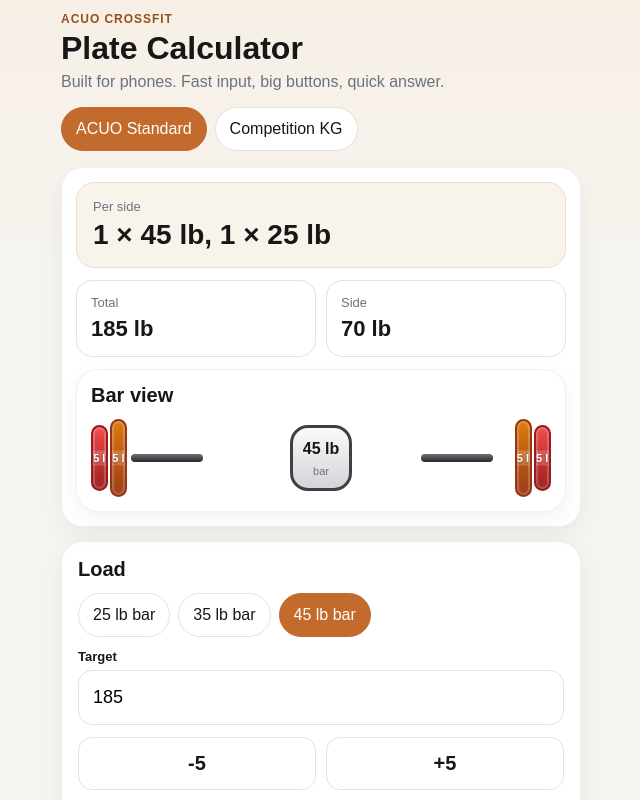
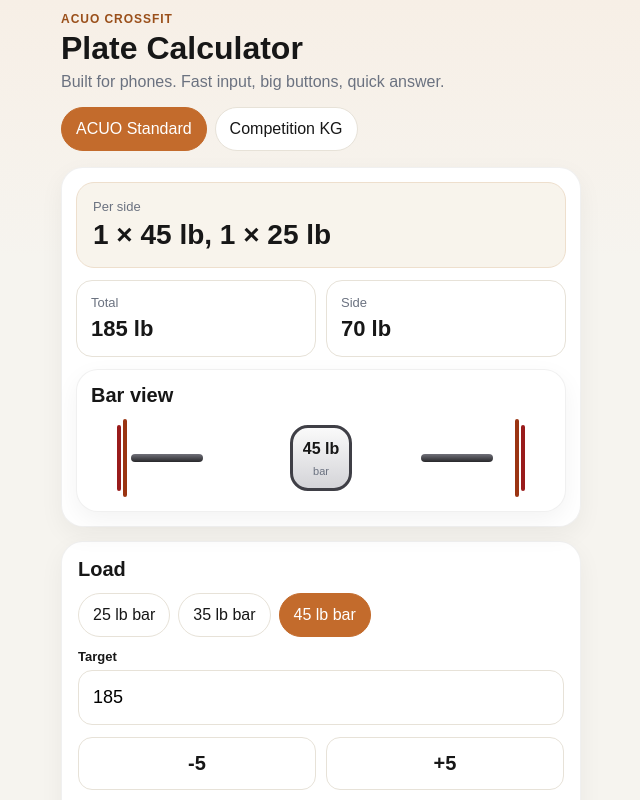
Before and after one commit to jdnipp/Plate_Calc_mobile_v2, a React (Vite) app: page / in a window 1280 px wide. Shown: the top 800 px of the page, without its empty margins (319-959 px from the left). Built offline with nearby package versions, Linux system fonts and the light colour scheme.

Commit message:
Adjust plate radius and refine plate-label styles

```diff
--- a/src/styles.css
+++ b/src/styles.css
@@ -2,7 +2,7 @@
 :root{
   --bg:#f6f4ef;--card:#ffffff;--text:#171717;--muted:#6b7280;--line:#e7e2d8;
   --brand:#c36b2c;--brand-dark:#9a4f1a;
-  --plate-radius:10px;
+  --plate-radius:5px;
   --success-bg:#ecfdf5;--success-line:#a7f3d0;--success-text:#065f46;
   --warn-bg:#fffbeb;--warn-line:#fcd34d;--warn-text:#92400e;
 }
@@ -69,7 +69,8 @@ h1{margin:0;font-size:32px}
 .plate-side{display:flex;align-items:center;gap:2px;min-width:0}
 .plate-side:first-child{justify-content:flex-end}
 .plate{
-  width:clamp(45px,8vw,45px);
+  /*width:clamp(45px,8vw,45px);*/
+  width:clamp(45px);
   border-radius:var(--plate-radius);
   border:2px solid #b8a998;
   display:flex;align-items:center;justify-content:center;
@@ -78,7 +79,7 @@ h1{margin:0;font-size:32px}
 }
 /*.plate.realistic::before{content:"";position:absolute;inset:14% 18%;border:2px solid rgba(255,255,255,.3);border-radius:999px}*/
 /*.plate.realistic::after{content:"";position:absolute;width:34%;height:34%;border-radius:999px;background:rgba(20,20,20,.68);box-shadow:inset 0 0 0 2px rgba(255,255,255,.12)}*/
-.plate-label{
+/*.plate-label{
   position:absolute;
   top:50%;
   left:50%;
@@ -93,6 +94,25 @@ h1{margin:0;font-size:32px}
   border-radius:var(--plate-radius);
   background:rgba(255,255,255,.18);
   text-shadow:0 1px 2px rgba(0,0,0,.35)
+}*/
+.plate-label{
+  position:absolute;
+  top:50%;
+  left:50%;
+  transform:translate(-50%, -50%);
+  font-size:10px;
+  font-weight:800;
+  line-height:1;
+  text-align:center;
+  white-space:nowrap;
+  z-index:2;
+  padding:2px 4px;
+  border-radius:var(--plate-radius);
+  background:rgba(255,255,255,.18);
+  text-shadow:0 1px 2px rgba(0,0,0,.35);
+  max-width:80%;
+  overflow:hidden;
+  text-overflow:ellipsis;
 }
 .collar{width:clamp(6px,2vw,9px);height:42px;border-radius:var(--plate-radius);background:linear-gradient(180deg,#cbd5e1 0%,#64748b 100%);border:1px solid #64748b;font-size:8px;display:flex;align-items:center;justify-content:center;flex:0 0 auto;color:white}
 .bar-section{width:80%;height:8px;border-radius:var(--plate-radius);background:linear-gradient(180deg,#71717a 0%,#27272a 100%)}
```
